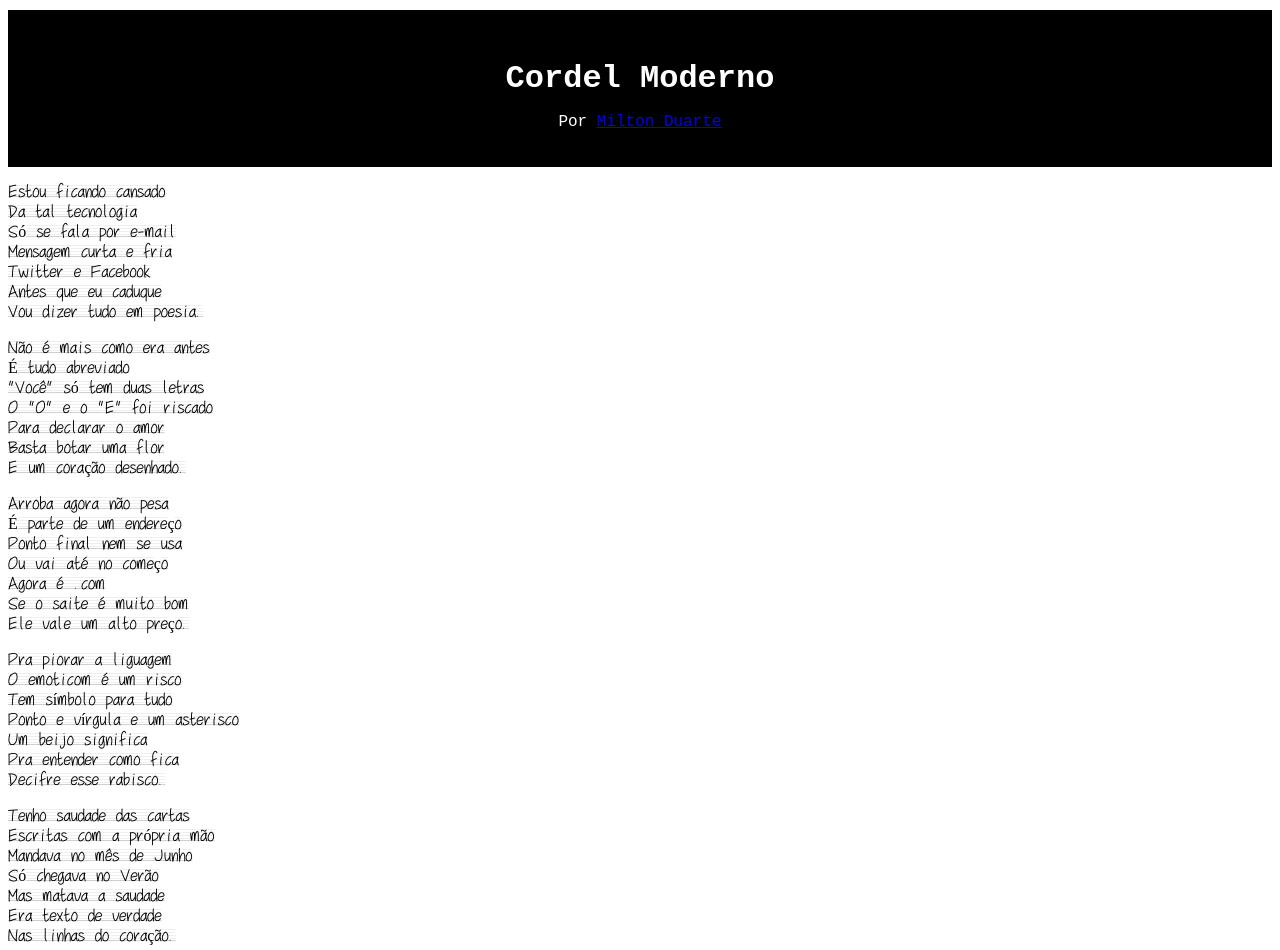
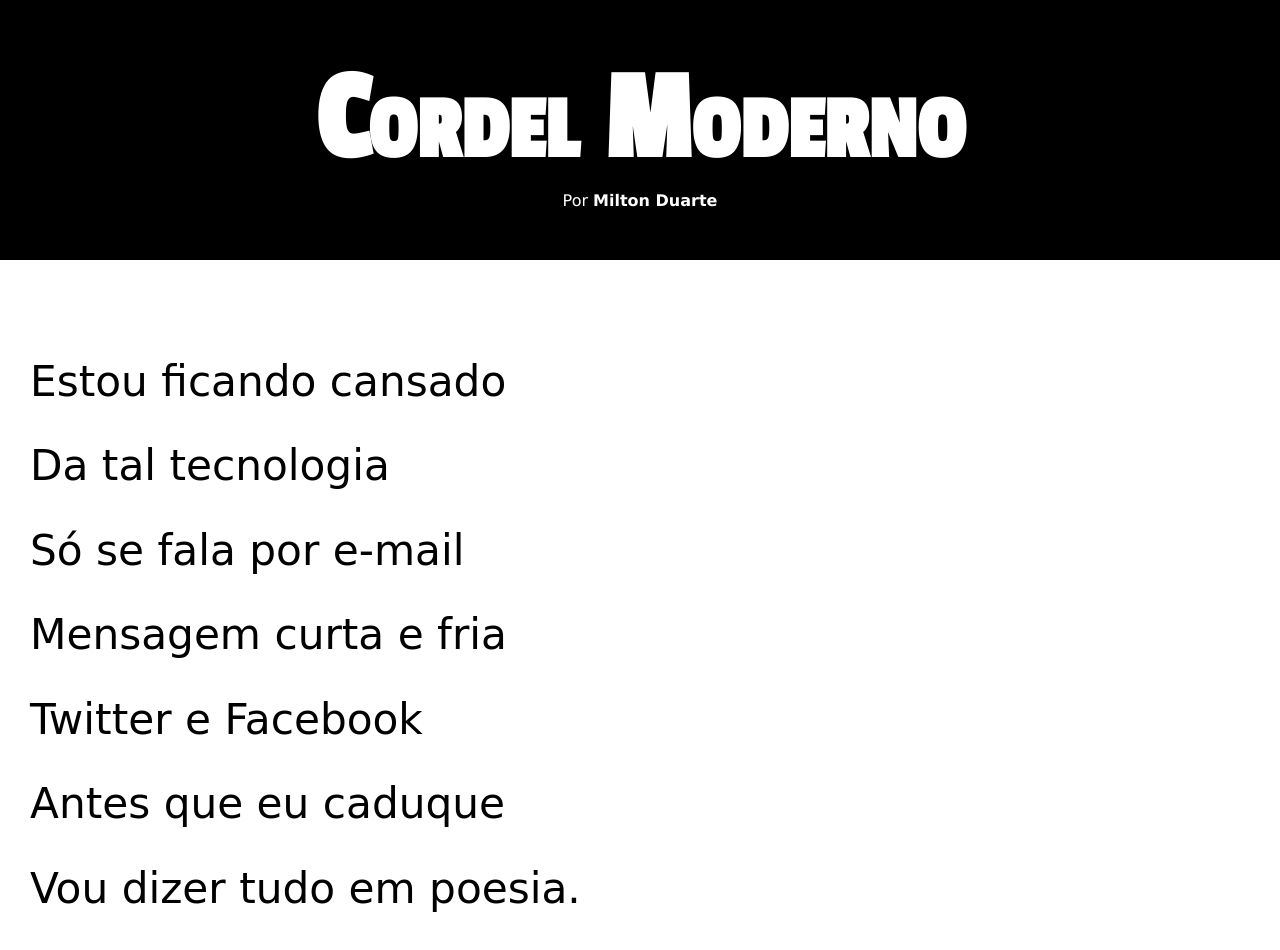
Before and after one commit to helderjuniores/html-css, a plain HTML site: page desafios/d012/index.html in a window 1280 px wide. Shown: the top 950 px of the page. Drawn offline with Linux system fonts and the light colour scheme; a web font is replaced by a local one.

Commit message:
Projeto cordel pronto

```diff
--- a/desafios/d012/index.html
+++ b/desafios/d012/index.html
@@ -11,7 +11,8 @@
         <h1>Cordel Moderno</h1>
         <p>Por <a href="https://www.recantodasletras.com.br/poesias/3186743" target="_blank">Milton Duarte</a></p>
     </header>
-    <article>
+
+    <section class="normal">
         <p>
             Estou ficando cansado<br>
             Da tal tecnologia<br>
@@ -19,8 +20,12 @@
             Mensagem curta e fria<br>
             Twitter e Facebook<br>
             Antes que eu caduque<br>
-            Vou dizer tudo em poesia.<br>
+            Vou dizer tudo em poesia.
         </p>
+    </section>
+
+
+    <section class="imagem" id="img01">
         <p>
             Não é mais como era antes<br>
             É tudo abreviado<br>
@@ -28,17 +33,22 @@
             O "O" e o "E" foi riscado<br>
             Para declarar o amor<br>
             Basta botar uma flor<br>
-            E um coração desenhado.<br>
-         </p>
-         <p>
+            E um coração desenhado.
+        </p>
+    </section>
+
+
+    <section class="normal">
+        <p>
             Arroba agora não pesa<br>
             É parte de um endereço<br>
             Ponto final nem se usa<br>
             Ou vai até no começo<br>
             Agora é .com<br>
             Se o saite é muito bom<br>
-            Ele vale um alto preço.<br>
+            Ele vale um alto preço.
         </p>
+
         <p>
             Pra piorar a liguagem<br>
             O emoticom é um risco<br>
@@ -46,8 +56,11 @@
             Ponto e vírgula e um asterisco<br>
             Um beijo significa<br>
             Pra entender como fica<br>
-            Decifre esse rabisco.<br>
+            Decifre esse rabisco.
         </p>
+    </section>
+
+    <section class="imagem" id="img02">
         <p>
             Tenho saudade das cartas<br>
             Escritas com a própria mão<br>
@@ -55,8 +68,11 @@
             Só chegava no Verão<br>
             Mas matava a saudade<br>
             Era texto de verdade<br>
-            Nas linhas do coração.<br>
+            Nas linhas do coração.
         </p>
+    </section>
+
+    <section class="normal">
         <p>
             Agora, escrevo e envio<br>
             Chegando na mesma hora<br>
@@ -64,8 +80,9 @@
             A pessoa foi embora<br>
             Abriu outro aplicativo<br>
             O mundo ficou cativo<br>
-            Da tecnologia do agora.<br>
+            Da tecnologia do agora.
         </p>
+
         <p>
             Felizmente, pra orar<br>
             Não precisa de internet<br>
@@ -73,11 +90,11 @@
             Se quiser, faça esse teste<br>
             Dois pontos são dois joelhos<br>
             Seus lábios são aparelhos<br>
-            Deixe que Deus interprete.<br>
+            Deixe que Deus interprete.
         </p>
-    </article>
+    </section>
     <footer>
-        <p>Site criado por <a href="https://github.com/helderjuniores" target="_blank">Helder Junior</a></p>
+        <p>Site criado por <a href="https://github.com/helderjuniores" target="_blank">Helder Junior</a> Para o <a href="https://www.cursoemvideo.com" target="_blank" rel="external">CursoemVideo</a></p>
     </footer>
 </body>
 </html>
--- a/desafios/d012/style.css
+++ b/desafios/d012/style.css
@@ -1,34 +1,100 @@
 @charset "UTF-8";
 
-@font-face {
-    font-family: cursiva;
-    src: url(fontes/PWSchoolScript.ttf);
+@import url('https://fonts.googleapis.com/css2?family=Passion+One&display=swap');
+
+@import url('https://fonts.googleapis.com/css2?family=Delius&display=swap');
+
+:root {
+    --font1: verdana, geneva, tahoma, sans-serif;
+    --font2: "Passion One", sans-serif;
+    --font3: "Delius", cursive;
 }
 
-body {
+* {
+    margin: 0px;
+    padding: 0px;
+    font-size: 1em;
+}
 
+html, body {
+    min-height: 100vh;
+    background-color: darkgray;
+    font-family: var(--font1);
 }
 
 header {
     background-color: black;
-    font-family: 'Courier New', Courier, monospace, 'Lucida Sans Regular', 'Lucida Grande', 'Lucida Sans Unicode', Geneva, Verdana, sans-serif;
     color: white;
     text-align: center;
-    margin: 10px 0px;
-    padding: 20px;
 }
 
 header > h1 {
-    margin: 30px auto 0px auto;
+    padding-top: 50px;
+    font-variant: small-caps;
+    font-family: var(--font2);
+    font-size: 10vw;
 }
 
-article {
-    font-family: cursiva,'Times New Roman', Times, serif;
-    text-align: justify;
+header > p {
+    padding-bottom: 50px;
+}
+
+a {
+    color: white;
+    text-decoration: none;
+    font-weight: bolder;
+}
+
+a:hover {
+    text-decoration: underline;
+}
+
+section {
+    padding-top: 10vh;
+    padding-bottom: 10vh;
+    line-height: 2em;
+    padding-left: 30px;
+    font-family: var(--font3);
+    font-size: 3.3vw;
+}
+
+section > p {
+    padding-bottom: 2em;
+}
+
+section.normal {
+    background-color: white;
+    color: black;
+}
+
+section.imagem {
+    background-color: rgba(18, 15, 15, 0.62);
+    color: white;
+    box-shadow: inset 6px 6px 13px 0px rgba(0, 0, 0, 0.408);
+    background-size: cover;
+    background-attachment: fixed;
+}
+
+section.imagem > p {
+    display: inline-block;
+    padding: 5px;
+    background-color: rgba(0, 0, 0, 0.428);
+    text-shadow: 1px 1px 0px black;
+}
+
+section#img01 {
+    background-image: url(imagens/background001.jpg);
+    background-position: center center;
+}
+
+section#img02 {
+    background-image: url(imagens/background002.jpg);
+    background-position: center center;
 }
 
 footer {
+    background-color: black;
+    color: white;
     text-align: center;
-    background-color: black;
-    color: white
+    padding: 5px;
 }
```
Also changed, not shown: desafios/d012/fontes/PWSchoolScript.ttf (deleted).
